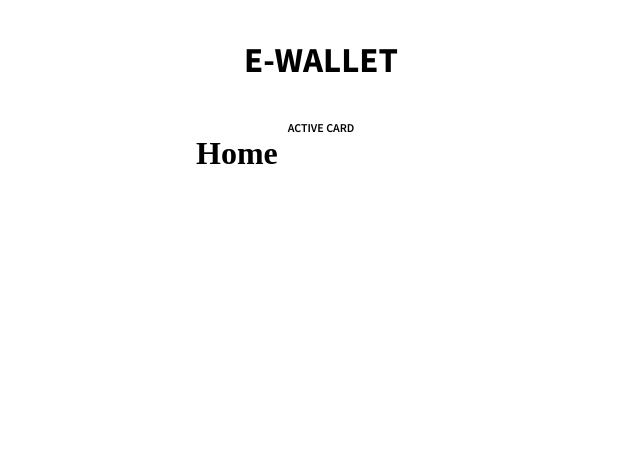
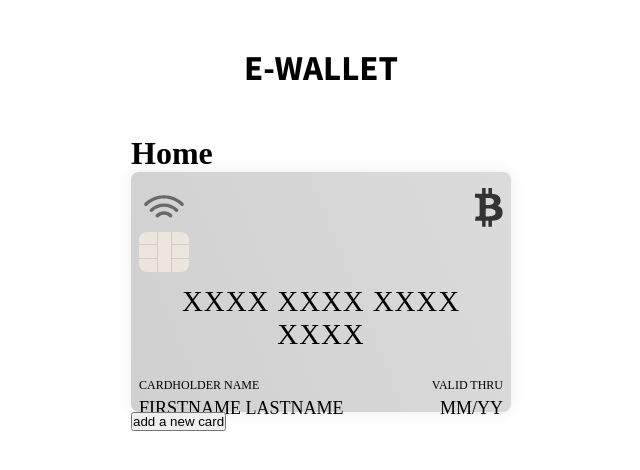
Before and after one commit to joakimfr/e-wallet-react, a React (Vite) app in the folder wallet-app/: page / in a window 1280 px wide. Shown: the top 470 px of the page, without its empty margins (319-959 px from the left). Built offline with nearby package versions, Linux system fonts and the light colour scheme; a web font is replaced by a local one.

Commit message:
card.jsx update

```diff
--- a/wallet-app/src/components/Card/Card.jsx
+++ b/wallet-app/src/components/Card/Card.jsx
@@ -4,13 +4,17 @@ import bitCoin from '../../assets/vendor-bitcoin.svg'
 
 function Card(props) {
 
-
-
   const { cardNumber } = props;
+  const { cardName } = props;
+  const { valid } = props;
+  const { vendorImage } = props;
+  console.log(vendorImage)
 
   const displayedCardNumber = cardNumber
     ? cardNumber.padEnd(16, 'X').match(/.{1,4}/g).join(' ')
     : 'XXXX XXXX XXXX XXXX';
+
+
 
   return (
 
@@ -18,7 +22,10 @@ function Card(props) {
   <section className="card">
     <article className='card__box'>
       <img className='card__chip' src={chipDark} alt="" />
-      <img className='card__vendor' src={bitCoin} alt="" />
+      { vendorImage?
+      <img className='card__vendor' src={vendorImage} alt="" />
+      : <img className='card__vendor' src={bitCoin} alt="" />
+      }
     </article>
     <p className='card__number'>{displayedCardNumber}</p>
     <article className='card__box'>
@@ -26,7 +33,10 @@ function Card(props) {
       <p className='card__titles'>VALID THRU</p>
     </article>
     <article className='card__box'>
-      <p className='card__info'>FIRSTNAME LASTNAME</p>
+      { cardName?
+      <p className='card__info'>{cardName}</p>
+      : <p className='card__info'>FIRSTNAME LASTNAME</p>
+      }
       <p className='card__info'>MM/YY</p>
     </article>
   </section>
--- a/wallet-app/src/components/CardForm/CardForm.jsx
+++ b/wallet-app/src/components/CardForm/CardForm.jsx
@@ -1,6 +1,7 @@
 import './CardForm.scss'
 import Card from '../Card/Card';
 import { useState } from 'react';
+import { useNavigate } from 'react-router-dom';
 import Select from 'react-select';
 import bitCoin from '../../assets/vendor-bitcoin.svg'
 import ninjaBank from '../../assets/vendor-ninja.svg'
@@ -9,21 +10,42 @@ import evilCorp from '../../assets/vendor-evil.svg'
 
 function CardForm() {
 
-  const [vendor, setVendor] = useState();
-  console.log(vendor)
+  const navigate = useNavigate();
+
 
   const [cardNumber, setCardNumber] = useState('');
   const [cardName, setCardName] = useState('');
   const [valid, setValid] = useState('');
-
+  const [verification, setVerification] = useState('');
+  const [vendor, setVendor] = useState('');
 
   const handleCardNumber = (e) => {
     const limit = 16;
     setCardNumber(e.target.value.slice(0, limit));
   };
 
+  const handleCardName = (e) => {
+    setCardName(e.target.value);
+  }
 
 
+  const handleValid = (e) => {
+    setValid(e.target.value);
+  }
+
+  const handleVerification = (e) => {
+    setVerification(e.target.value);
+  }
+
+  const handleVendor = (selectedOption) => {
+
+    setVendor(selectedOption)
+
+  };
+
+  function handeclick () {
+    navigate(`/`)
+   }
 
   const options = [
     { value: 'bitcoin', label: 'BITCOIN INC', image: bitCoin, color: '#FFAE34' },
@@ -42,25 +64,25 @@ function CardForm() {
         </article>
       </div>
     ),
-
+    image: option.image //behövs för att kunna skicka med image till handleVendor funktionen
   }));
 
 
 
   return(
   <section>
-    <Card cardNumber={cardNumber} />
+    <Card cardNumber={cardNumber} cardName={cardName} valid={valid} vendorImage={vendor.image}  />
     <form className='form' action="">
       <label className='form__label' htmlFor="card number">card number</label>
       <input className='form__input' type="number" value={cardNumber} onChange={handleCardNumber} />
       <label className='form__label' htmlFor="cardholder name">cardholder name</label>
-      <input className='form__input' type="text" />
+      <input className='form__input' type="text" value={cardName} onChange={handleCardName} />
       <article className='form__dobule'>
         <label className='form__label' htmlFor="">valid thru
-          <input className='form__input' type="text" maxLength={5} />
+          <input className='form__input' type="text" maxLength={5} value={valid} onChange={handleValid} />
         </label>
         <label className='form__label' htmlFor="ccv">ccv
-          <input className='form__input' type="text" maxLength={3} />
+          <input className='form__input' type="text" maxLength={3} value={verification} onChange={handleVerification} />
         </label>
 
       </article>
@@ -69,10 +91,10 @@ function CardForm() {
         classNamePrefix="select"
         options={ optionVendors }
         isSearchable={ false }
-        onChange={setVendor}
+        onChange={handleVendor}
         placeholder=''
       />
-      <button className='form__button'>add card</button>
+      <button className='form__button' onClick={handeclick}>add card</button>
       </form>
       </section>
   )
--- a/wallet-app/src/components/Header/Header.jsx
+++ b/wallet-app/src/components/Header/Header.jsx
@@ -2,11 +2,13 @@
 
 import './Header.scss'
 
-function Header({title, text}) {
+function Header({title, texts}) {
+
+
   return (
     <header className="header">
       <h1 className="header__title">{title} </h1>
-      <p className="header__text">{text}</p>
+      <p className="header__text">{texts}</p>
     </header>
   )
 }
--- a/wallet-app/src/views/Home.jsx
+++ b/wallet-app/src/views/Home.jsx
@@ -1,11 +1,20 @@
 import Header from "../components/Header/Header";
+import Card from "../components/Card/Card";
+import { useNavigate } from "react-router-dom";
+function Home() {
 
-function Home() {
+  const navigate = useNavigate();
+
+ function handeclick () {
+   navigate(`/cards`)
+  }
 
   return (
     <div>
       <Header title='E-WALLET' text='ACTIVE CARD' />
       <h1>Home</h1>
+      <Card />
+      <button onClick={handeclick}>add a new card</button>
     </div>
   )
 }
```
